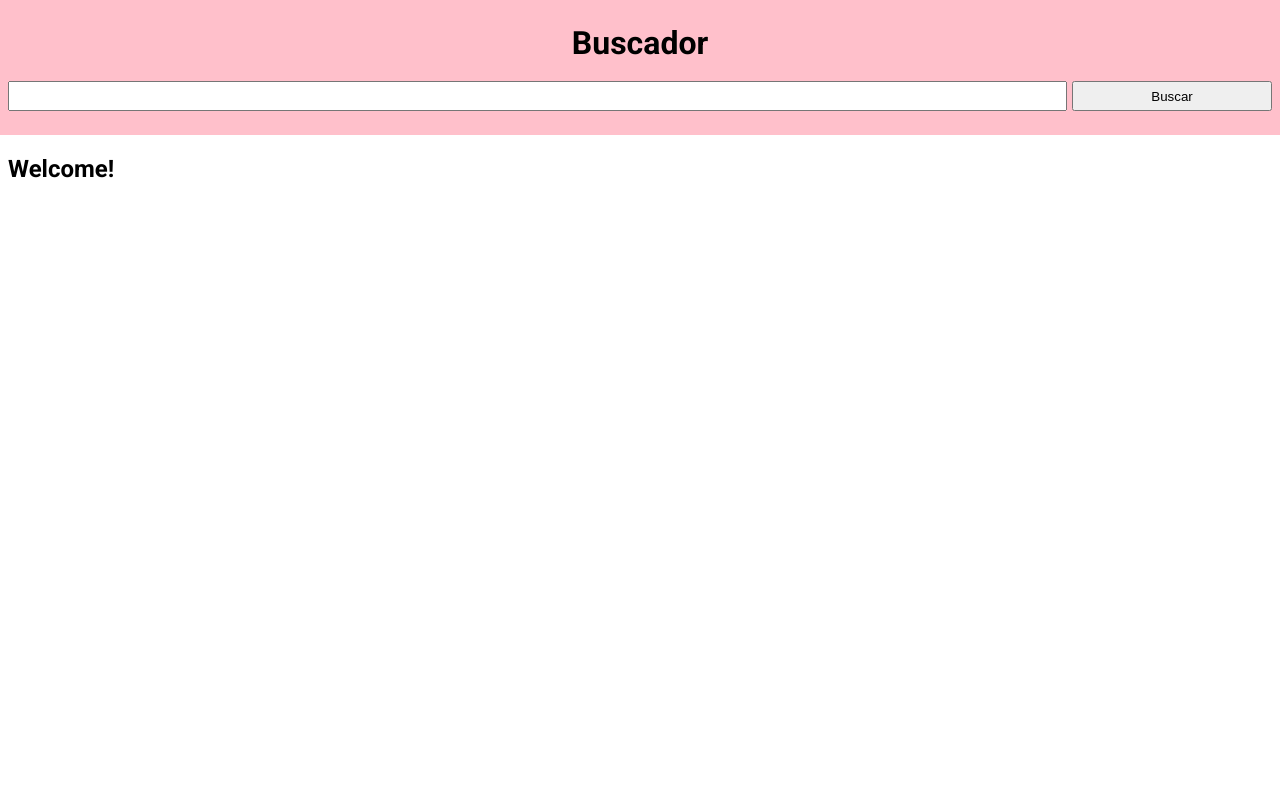
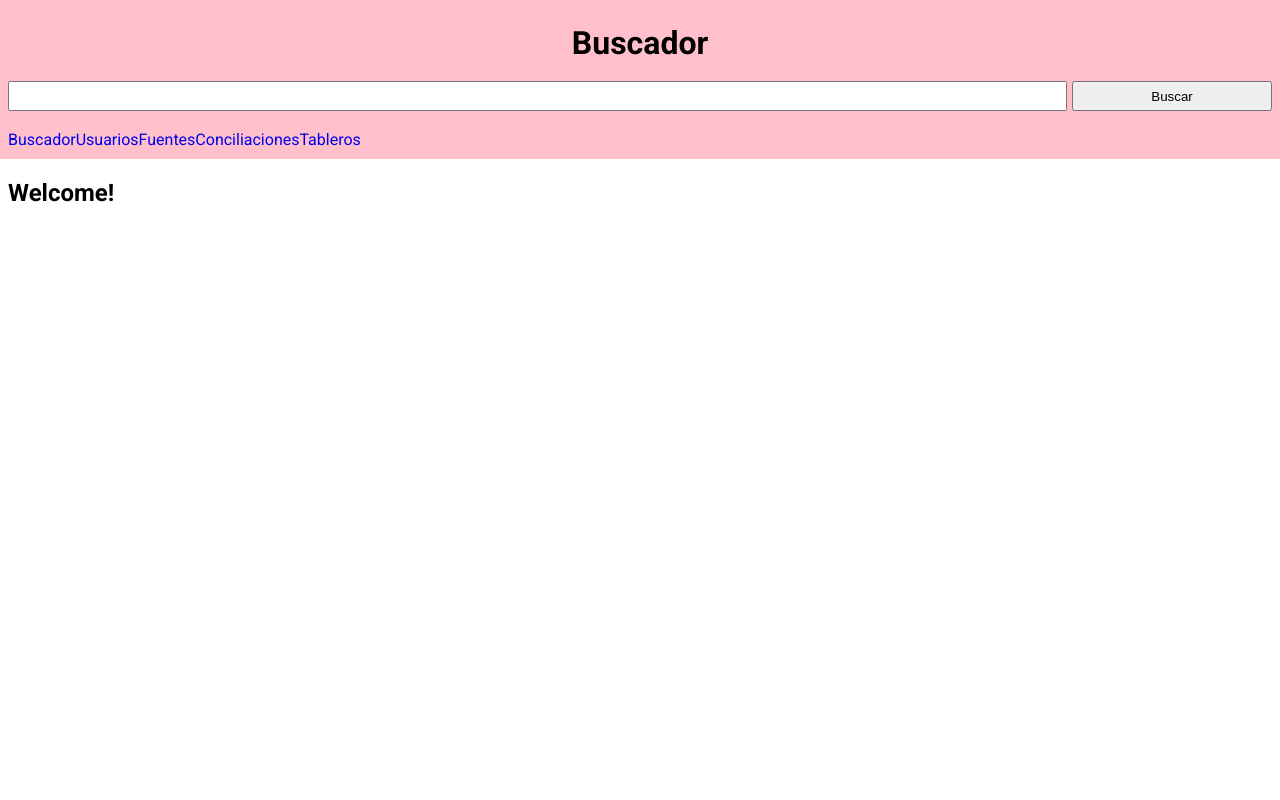
Before and after one commit to luisjavm3/buscador, a React (Create React App) app: page / in a window 1280 px wide. Shown: the top 800 px of the page. Built offline with nearby package versions, Linux system fonts and the light colour scheme.

Commit message:
Anchors added

```diff
--- a/src/App.jsx
+++ b/src/App.jsx
@@ -5,13 +5,15 @@ import Main from './components/Main/Main';
 import Footer from './components/Footer';
 import './App.scss';
 import { useSelector } from 'react-redux';
+import Anchors from './components/Anchors';
 
 const App = () => {
   const foundData = useSelector((state) => state.searchReducer.result);
 
   return (
-    <div>
+    <div className="app">
       <Header />
+      <Anchors />
       <div className="main-frame">
         <Main foundData={foundData} />
       </div>
--- /dev/null
+++ b/src/components/Anchors.jsx
@@ -0,0 +1,29 @@
+import React from 'react';
+
+const Anchors = () => {
+  return (
+    <div className="anchors-component">
+      <div className="main-frame">
+        <div className="anchors-container">
+          <div className="anchor-wrapper buscador">
+            <a href="#header">buscador</a>
+          </div>
+          <div className="anchor-wrapper usuarios">
+            <a href="#usuarios">usuarios</a>
+          </div>
+          <div className="anchor-wrapper fuentes">
+            <a href="#fuentes">fuentes</a>
+          </div>
+          <div className="anchor-wrapper conciliaciones">
+            <a href="#conciliaciones">conciliaciones</a>
+          </div>
+          <div className="anchor-wrapper tableros">
+            <a href="#tableros">tableros</a>
+          </div>
+        </div>
+      </div>
+    </div>
+  );
+};
+
+export default Anchors;
--- /dev/null
+++ b/src/styles/components/_anchors.scss
@@ -0,0 +1,43 @@
+.anchors-component {
+  position: sticky;
+  top: 0px;
+
+  background-color: pink;
+
+  .anchors-container {
+    display: flex;
+
+    .anchor-wrapper {
+      height: 2.5rem;
+
+      a {
+        display: flex;
+        justify-content: center;
+        align-items: center;
+        text-decoration: none;
+        text-transform: capitalize;
+
+        width: 100%;
+        height: 100%;
+      }
+
+      a:hover {
+        background-color: plum;
+      }
+    }
+  }
+}
+
+@media screen and (max-width: 425px) {
+  .anchors-component {
+    font-size: 0.8rem;
+
+    .anchors-container {
+      justify-content: space-evenly;
+
+      .anchor-wrapper {
+        flex-grow: 1;
+      }
+    }
+  }
+}
--- a/src/styles/components/_header.scss
+++ b/src/styles/components/_header.scss
@@ -1,5 +1,6 @@
 header.header {
-  padding: 1.5rem 0;
+  padding-top: 1.5rem;
+  padding-bottom: 0.5rem;
   background-color: $header-color;
 
   h1.title {
--- a/src/styles/index.scss
+++ b/src/styles/index.scss
@@ -6,6 +6,7 @@
 @import './components/Main/resultContainer';
 @import './components/Main/card';
 @import './components/footer';
+@import './components/anchors';
 
 body {
   margin: 0;
```
Also changed, not shown: src/testData.js.
